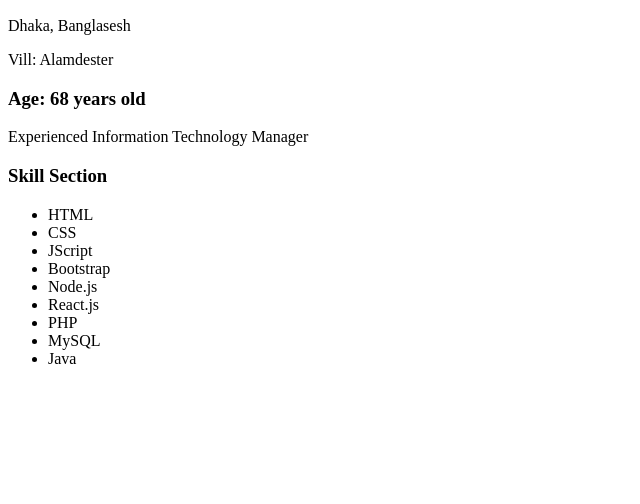
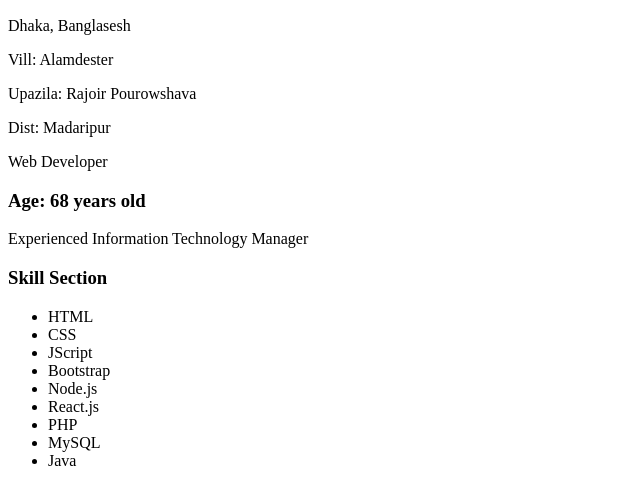
Before and after one commit to kazi-salam/testing-revert, a plain HTML site: page index.html in a window 1280 px wide. Shown: the part 110-614 px from the top of the page, without its empty margins (0-640 px from the left). Drawn offline with Linux system fonts and the light colour scheme.

Commit message:
second commit

```diff
--- a/index.html
+++ b/index.html
@@ -13,6 +13,9 @@
     <h2>Kazi Abdus Salam</h2>
     <p>Dhaka, Banglasesh</p>
     <p>Vill: Alamdester</p>
+    <p>Upazila: Rajoir Pourowshava</p>
+    <p>Dist: Madaripur</p>
+    <p>Web Developer</p>
   </section>
   <section>
     <h3>Age: 68 years old</h3>
```
Also changed, not shown: 1 other file.
